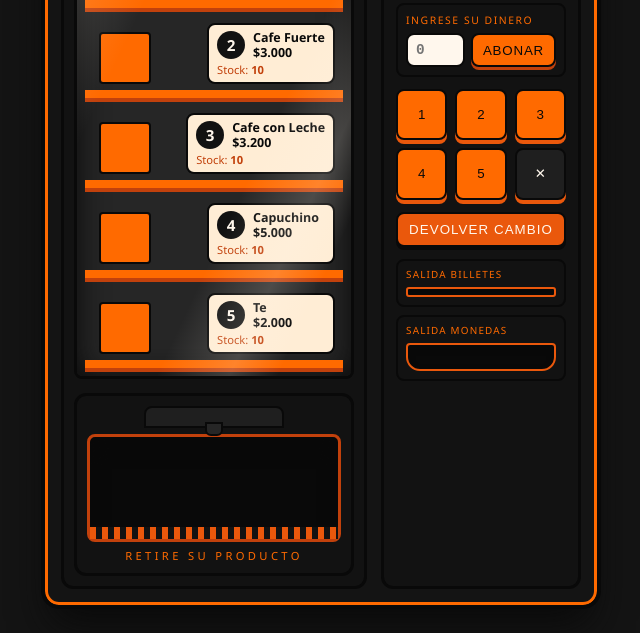
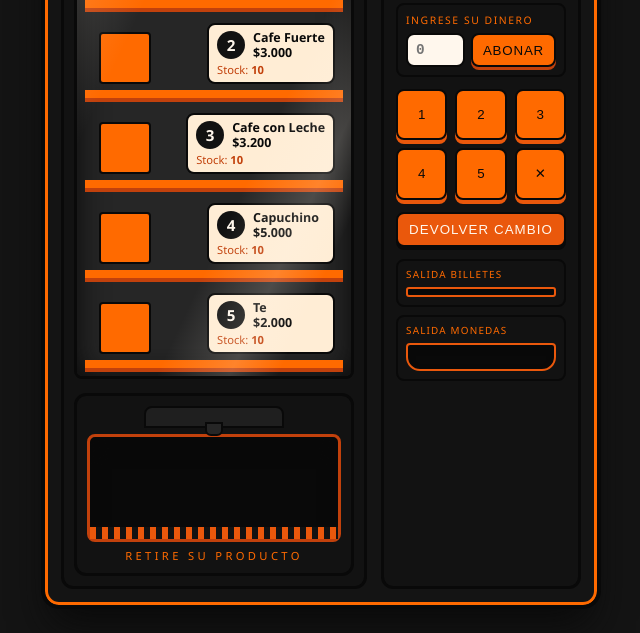
Before and after one commit to NikosPlays/Maquina-de-cafe, a plain HTML site: page index.html in a window 1280 px wide. Shown: the part 205-838 px from the top of the page, without its empty margins (319-959 px from the left). Drawn offline with Linux system fonts and the light colour scheme.

Commit message:
Se cambia el boton cancel de color y se adiciona hover

```diff
--- a/styles.css
+++ b/styles.css
@@ -307,13 +307,10 @@ body {
   transform: translateY(3px);
   box-shadow: 0 1px 0 var(--gray-500);
 }
-.cancel {
-  background: var(--gray-700);
+.cancel:hover {
+  background: var(--gray-600);
   color: var(--color-text-light);
-
-  .cancel:hover { background: var(--gray-600); }
 }
-
 /* ---------- Botón devolver cambio ---------- */
 .return {
   padding: 8px;
```
